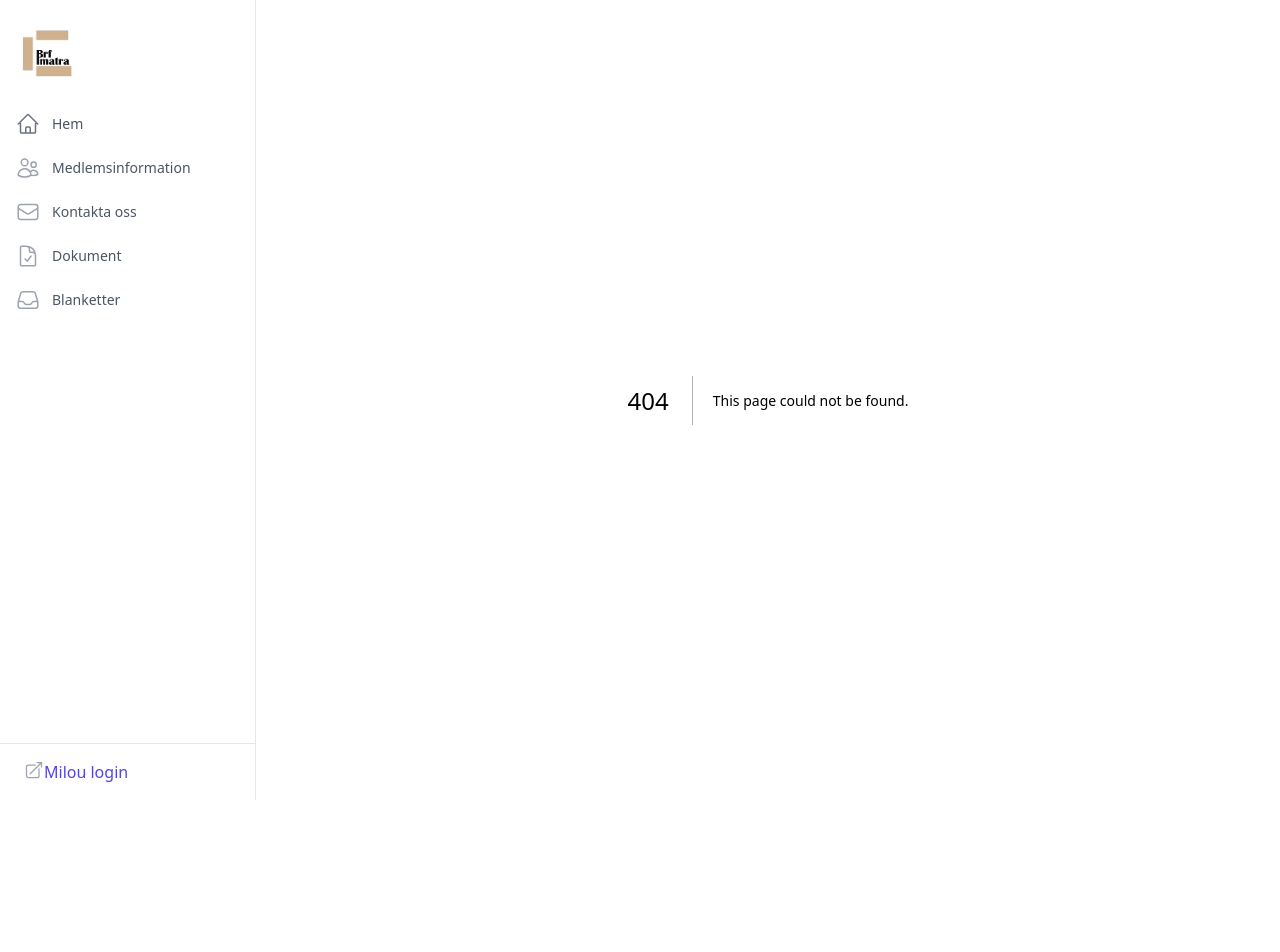
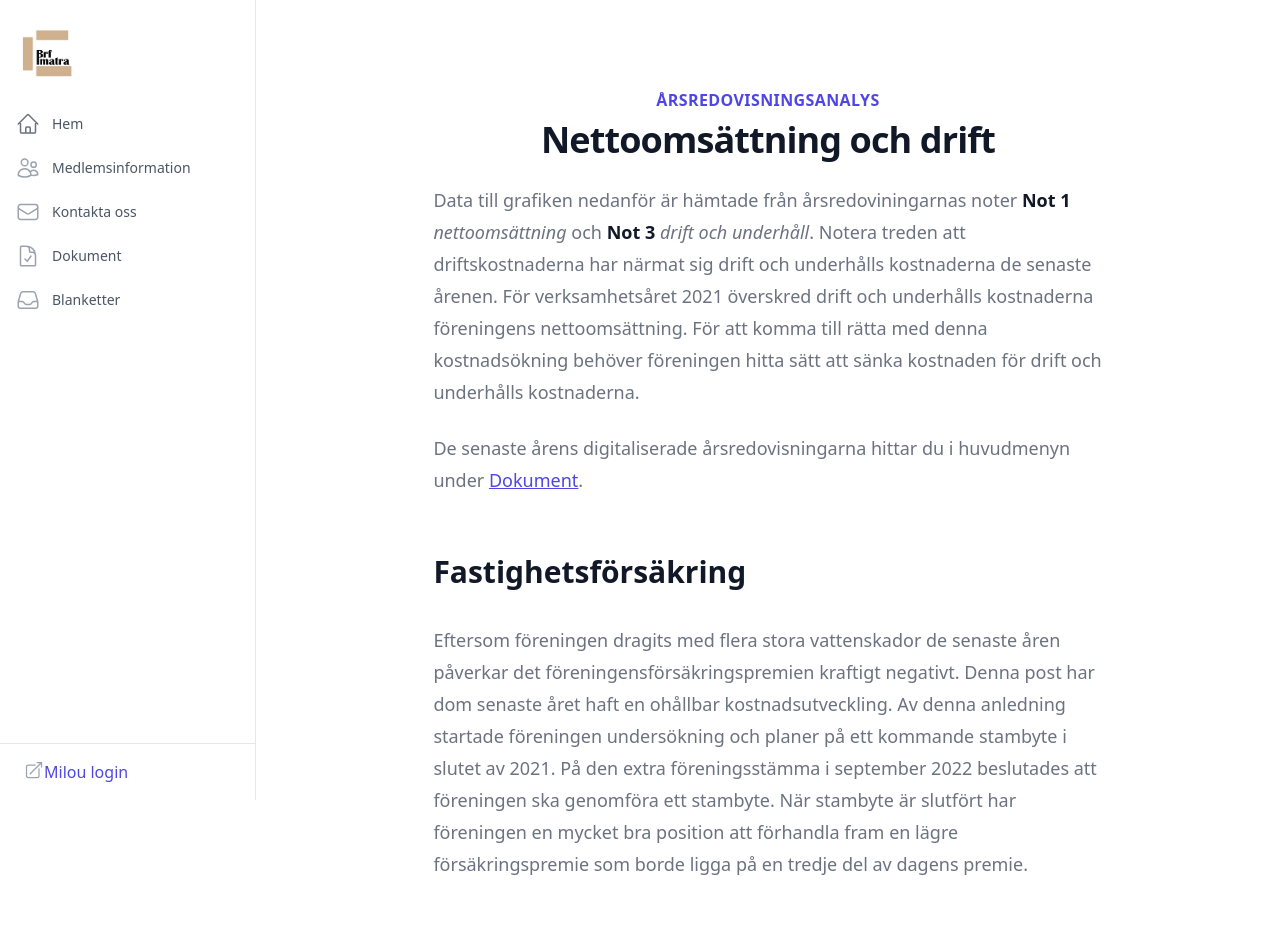
Before and after one commit to brf-imatra/hemsida, a Next.js app: page /boendeinformation/arsredovisning-analys in a window 1280 px wide. Before the commit this address had no page. Shown: the top 952 px of the page. Before the commit the page ends 800 px from the top, so only its background shows below. Built offline with nearby package versions, Linux system fonts and the light colour scheme; a web font is replaced by a local one.

Commit message:
December 2022 (#49)
* Grafik driftkostnader och nettoomsättning.

```diff
--- /dev/null
+++ b/src/components/Årsredovisning/fastighetsförsäkring.tsx
@@ -0,0 +1,146 @@
+import { Card, Title, AreaChart } from "@tremor/react";
+
+/*
+Fastighetsförsäkring
+
+2013,
+
+2014,
+
+2015,
+
+2016,
+
+2017,
+
+2018,
+
+2019,
+
+2020,
+
+2021,
+
+2022,
+
+2023,
+ */
+
+// Not 2 från årsredovisningarna
+
+const fastighetsFörsäkringsData = [
+      {
+    date: "2001",
+    "Försäkringspremie": 72_815
+  },
+      {
+    date: "2002",
+    "Försäkringspremie": 96_075
+  },
+      {
+    date: "2003",
+    "Försäkringspremie": 127_830
+  },
+      {
+    date: "2004",
+    "Försäkringspremie": 146_991
+  },
+      {
+    date: "2005",
+    "Försäkringspremie": 101_639
+  },
+      {
+    date: "2006",
+    "Försäkringspremie": 94_826
+  },
+          {
+    date: "2007",
+    "Försäkringspremie": 99_249
+  },
+      {
+    date: "2008",
+    "Försäkringspremie": 105_409
+  },
+          {
+    date: "2009",
+    "Försäkringspremie": 130_141
+  },
+          {
+    date: "2010",
+    "Försäkringspremie": 130_604
+  },
+          {
+    date: "2011",
+    "Försäkringspremie": 143_473
+  },
+              {
+    date: "2012",
+    "Försäkringspremie": 153_395
+  },
+      {
+    date: "2013",
+    "Försäkringspremie": 165_275
+  },
+      {
+    date: "2014",
+    "Försäkringspremie": 153_640
+  },
+      {
+    date: "2015",
+    "Försäkringspremie": 232_038
+  },
+      {
+    date: "2016",
+    "Försäkringspremie": 243_078
+  },
+      {
+    date: "2017",
+    "Försäkringspremie": 266_748
+  },
+  {
+    date: "2018",
+    "Försäkringspremie": 266_748
+  },
+  {
+    date: "2019",
+    "Försäkringspremie": 386_482
+  },
+  {
+    date: "2020",
+    "Försäkringspremie": 499_052
+  },
+  {
+    date: "2021",
+    "Försäkringspremie": 624_387
+  },
+  {
+    date: "2022",
+    "Försäkringspremie": 718_045
+  },
+  {
+    date: "2023",
+    "Försäkringspremie": 969_363
+  },
+];
+
+const dataFormatter = (number: number) => {
+  return Intl.NumberFormat("sv").format(number).toString() + " kr";
+};
+
+export function Fastighetsförsäkring() {
+    return (
+  <Card>
+    <Title>Fastighetsförsäkring</Title>
+    <AreaChart
+      data={fastighetsFörsäkringsData}
+      categories={["Försäkringspremie"]}
+      dataKey="date"
+      height="h-72"
+      colors={["indigo"]}
+      yAxisWidth={"w-20"}
+      valueFormatter={dataFormatter}
+      marginTop="mt-4"
+    />
+  </Card>
+);
+}
--- /dev/null
+++ b/src/components/Årsredovisning/index.ts
@@ -0,0 +1,2 @@
+export * from './fastighetsförsäkring';
+export * from './nettoomsättningOchDrift';
--- /dev/null
+++ b/src/components/Årsredovisning/nettoomsättningOchDrift.tsx
@@ -0,0 +1,171 @@
+import { Card, Title, AreaChart } from "@tremor/react";
+
+/*
+Fastighetsförsäkring
+
+2013,
+
+2014,
+
+2015,
+
+2016,
+
+2017,
+
+2018,
+
+2019,
+
+2020,
+
+2021,
+
+2022,
+
+2023,
+ */
+
+// Not 2 från årsredovisningarna
+
+const fastighetsFörsäkringsData = [
+    {
+    date: "2001",
+    "Nettoomsättning": 12_785_128,
+              "Drift och underhåll": 6_312_944,
+  },
+      {
+    date: "2002",
+    "Nettoomsättning": 12_965_748,
+              "Drift och underhåll": 6_586_615,
+  },
+      {
+    date: "2003",
+    "Nettoomsättning": 12_928_491,
+              "Drift och underhåll": 7_506_577,
+  },
+                  {
+    date: "2004",
+    "Nettoomsättning": 13_017_777,
+              "Drift och underhåll": 7_596_008,
+  },
+                  {
+    date: "2005",
+    "Nettoomsättning": 13_081_833,
+              "Drift och underhåll": 8_084_553,
+  },
+                  {
+    date: "2006",
+    "Nettoomsättning": 13_014_976,
+              "Drift och underhåll": 8_056_265,
+  },
+              {
+    date: "2007",
+    "Nettoomsättning": 12_967_828,
+              "Drift och underhåll": 8_506_810,
+  },
+              {
+    date: "2008",
+    "Nettoomsättning": 12_886_694,
+              "Drift och underhåll": 9_326_738,
+  },
+              {
+    date: "2009",
+    "Nettoomsättning": 13_168_125,
+              "Drift och underhåll": 9_616_649,
+  },
+          {
+    date: "2010",
+    "Nettoomsättning": 13_459_014,
+              "Drift och underhåll": 10_299_298,
+  },
+          {
+    date: "2011",
+    "Nettoomsättning": 13_537_271,
+              "Drift och underhåll": 10_109_505,
+  },
+              {
+    date: "2012",
+    "Nettoomsättning": 13_543_369,
+                  "Drift och underhåll": 11_131_403
+  },
+      {
+    date: "2013",
+    "Nettoomsättning": 13_988_214,
+          "Drift och underhåll": 10_126_183
+  },
+      {
+    date: "2014",
+    "Nettoomsättning": 14_608_423,
+          "Drift och underhåll": 11_885_166,
+  },
+      {
+    date: "2015",
+    "Nettoomsättning": 14_908_998,
+          "Drift och underhåll": 11_004_212,
+  },
+      {
+    date: "2016",
+    "Nettoomsättning": 14_854_676,
+          "Drift och underhåll": 12_616_564,
+  },
+      {
+    date: "2017",
+    "Nettoomsättning": 15_600_662,
+          "Drift och underhåll": 13_367_397,
+  },
+  {
+    date: "2018",
+    "Nettoomsättning": 16_036_867,
+      "Drift och underhåll": 12_676_863,
+  },
+  {
+    date: "2019",
+    "Nettoomsättning": 16_528_380,
+      "Drift och underhåll": 15_045_455,
+  },
+  {
+    date: "2020",
+    "Nettoomsättning": 16_736_458,
+      "Drift och underhåll": 13_272_554,
+
+  },
+  {
+    date: "2021",
+    "Nettoomsättning": 17_169_064,
+      "Drift och underhåll": 18_594_590,
+
+  },
+  // {
+  //   date: "2022",
+  //   "Nettoomsättning": 0,
+  //     "Drift och underhåll": 0,
+  // },
+  // {
+  //   date: "2023",
+  //   "Nettoomsättning": 0,
+  //     "Drift och underhåll": 0,
+  // },
+];
+
+const dataFormatter = (number: number) => {
+  return Intl.NumberFormat("sv").format(number).toString() + " kr";
+};
+
+export function NettoomsättningOchDrift() {
+    return (
+  <Card>
+    <Title>Nettoomsättning samt drift och underhåll</Title>
+    <AreaChart
+      data={fastighetsFörsäkringsData}
+      categories={["Nettoomsättning", "Drift och underhåll"]}
+      dataKey="date"
+      height="h-72"
+      colors={["amber", 'pink']}
+      yAxisWidth={"w-24"}
+      valueFormatter={dataFormatter}
+      marginTop="mt-4"
+    />
+  </Card>
+);
+}
--- a/src/pages/_app.tsx
+++ b/src/pages/_app.tsx
@@ -2,6 +2,7 @@ import { AppProps } from 'next/app';
 import '../styles/tailwind.css';
 import Head from 'next/head';
 import { LightSidebar } from '../components/MenuShell';
+import '@tremor/react/dist/esm/tremor.css';
 
 function MyApp({ Component, pageProps }: AppProps) {
   return (
--- /dev/null
+++ b/src/pages/boendeinformation/arsredovisning-analys.mdx
@@ -0,0 +1,33 @@
+import { Body, Centered2 } from '../../components';
+import {MDXProvider} from '@mdx-js/react';
+import {Fastighetsförsäkring, NettoomsättningOchDrift} from "../../components/Årsredovisning";
+
+Data till grafiken nedanför är hämtade från årsredoviningarnas noter __Not 1__ _nettoomsättning_ och __Not 3__ _drift och underhåll_.
+Notera treden att driftskostnaderna har närmat sig drift och underhålls kostnaderna de senaste årenen. För verksamhetsåret 2021 överskred drift och underhålls kostnaderna föreningens nettoomsättning.
+För att komma till rätta med denna kostnadsökning behöver föreningen hitta sätt att sänka kostnaden för drift och underhålls kostnaderna.
+
+De senaste årens digitaliserade årsredovisningarna hittar du i huvudmenyn under [Dokument](/dokuments).
+
+## Fastighetsförsäkring
+
+Eftersom föreningen dragits med flera stora vattenskador de senaste åren påverkar det föreningensförsäkringspremien kraftigt negativt.
+Denna post har dom senaste året haft en ohållbar kostnadsutveckling.
+Av denna anledning startade föreningen undersökning och planer på ett kommande stambyte i slutet av 2021.
+På den extra föreningsstämma i september 2022 beslutades att föreningen ska genomföra ett stambyte.
+När stambyte är slutfört har föreningen en mycket bra position att förhandla fram en lägre försäkringspremie som borde ligga på en tredje del av dagens premie.
+
+
+export default props => (
+  <MDXProvider>
+      <Body>
+          <Centered2
+              introducing="Årsredovisningsanalys"
+              title="Nettoomsättning och drift">
+            <main {...props} />
+          </Centered2>
+            <Fastighetsförsäkring />
+          <div className="mt-4" />
+            <NettoomsättningOchDrift />
+      </Body>
+  </MDXProvider>
+)
--- a/src/pages/index.tsx
+++ b/src/pages/index.tsx
@@ -13,7 +13,7 @@ export default function Home({
   const bannerEl = true ? (
     <Banner
       title="Ändrade öppettider!"
-      message="Återvinningstugan kommer att vara stängd söndag 25 december och söndag 1 januari."
+      message="Återvinningstugan kommer att hållas stängd söndag 25 december och söndag 1 januari."
     />
   ) : null;
 
@@ -47,6 +47,7 @@ export default function Home({
           {/*<Årsstämma />*/}
           {/*<FläktByte />*/}
           <ImatraNytt />
+          <EkonomiGrafer />
           {/*<Städdag />*/}
           <ElSparTips />
           <StambyteSamtyckesblankett />
@@ -371,3 +372,18 @@ function ElSparTips() {
         </div>
     );
 }
+
+  function EkonomiGrafer() {
+  return (
+    <div className="pt-10 w-64 pr-5 flex-grow">
+      <Card
+        imageUrl="/undraw/undraw_visual_data_re_mxxo.svg"
+        imageAlt="Årsredovisning tabell"
+        published="2022-11-30"
+        title="Årsredovisningsanalys"
+        summary="Föreningen drabbas av en kraftigt ökad försäkringspremie för år 2023. En grafisk presentation av försäkringspremie, samt nettoomsättning och drift, från de senaste två deceniernas årsredovisningar kan du se här."
+        hrefLink="/boendeinformation/arsredovisning-analys"
+      />
+    </div>
+  );
+}
--- a/src/pages/medlemsinformation.tsx
+++ b/src/pages/medlemsinformation.tsx
@@ -174,7 +174,7 @@ function Historik() {
     <TwoColumns
       title="Historia"
       introducing="Föreningensursprung"
-      leftContent="Brf Imatra och radhusen i trädgårdsstaden byggdes som hyreslägenheter av JM Mattsson och blev inflyttningsklart 1975-1976. HSB bildade 1979 två bostadsrättsföreningar som köpte husen."
+      leftContent="Brf Imatra och radhusen i trädgårdsstaden byggdes ursprungligen som hyreslägenheter av JM Mattsson och inflyttningen började mellan 1975-1976. Bostadsrättsföreningen Imatra bildades 1979-02-27 och registrerades 1979-04-17."
       rightContent={`Brf Imatra arrenderar tre tomträtter från Stockholms stad där våra 15 hus står. Totalt har föreningen 254 lägenheter, 10 kommersiella lokaler och fem garage med ungefär 300 parkeringsplatser.\n\nFöreningens mål är att skapa en bra boendemiljö för våra medlemmar på lång sikt`}
     />
   );
```
Also changed, not shown: package.json (+5 -4 lines), public/undraw/undraw_visual_data_re_mxxo.svg (added), 1 other file (tests, documents, lock files or other folders). Lines whose indentation alone changed are shown as unchanged.
